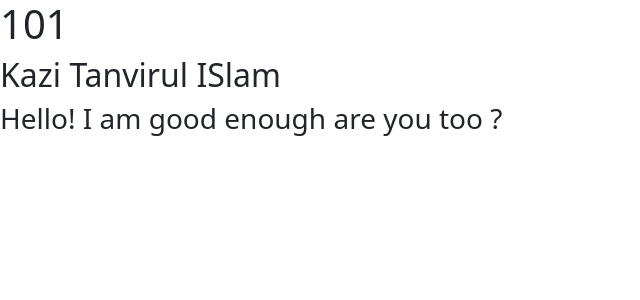
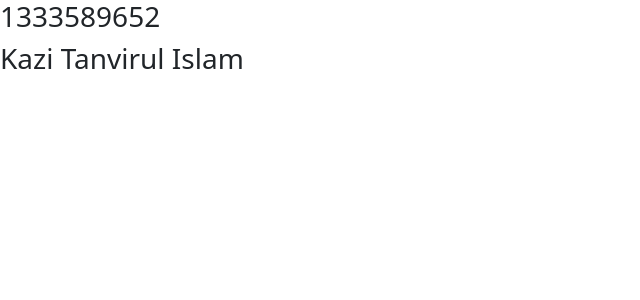
Before and after one commit to bappykti/first-reactApp, a React (Create React App) app: page / in a window 1280 px wide. Shown: the top 300 px of the page, without its empty margins (0-640 px from the left). Built offline with nearby package versions, Linux system fonts and the light colour scheme.

Commit message:
Prop Types

```diff
--- /dev/null
+++ b/src/App24.js
@@ -0,0 +1,13 @@
+// Prop Types
+import React from 'react';
+import Users from './components/PROP_TYPE/Users';
+
+const App24 = () => {
+  return (
+    <div>
+        <Users />
+    </div>
+  )
+}
+
+export default App24;
--- /dev/null
+++ b/src/components/PROP_TYPE/User.js
@@ -0,0 +1,29 @@
+// Prop Types
+import React from 'react';
+import PropTypes from "prop-types";
+
+console.log(PropTypes);
+
+const User = (props) => {
+  return (
+    <div>
+       <h3>{props.user.id}</h3>
+       <h3>{props.user.name}</h3>
+    </div>
+  )
+}
+User.propTypes = {
+    // userName : PropTypes.string,
+    // userId : PropTypes.number,
+    user : PropTypes.shape({
+        id : PropTypes.number,
+        name : PropTypes.string,
+    })
+};
+
+// User.defaultProps = {
+//     userName : "Robot",
+//     userId : 101144
+// }
+
+export default User;
--- /dev/null
+++ b/src/components/PROP_TYPE/Users.js
@@ -0,0 +1,18 @@
+// Prop Types
+import React, { useState } from 'react';
+import User from './User';
+
+const Users = () => {
+    const [user, setUser] = useState({
+        id : 1333589652,
+        name : "Kazi Tanvirul Islam"
+    });
+
+  return (
+    <div>
+        <User user={user} />
+    </div>
+  )
+}
+
+export default Users;
--- a/src/index.js
+++ b/src/index.js
@@ -24,7 +24,8 @@ import 'bootstrap/dist/css/bootstrap.min.css';
 // import App20 from "./App20";
 // import App21 from "./App21";
 // import App22 from "./App22";
-import App23 from "./App23";
+// import App23 from "./App23";
+import App24 from "./App24";
 
 
 
@@ -35,5 +36,5 @@ import App23 from "./App23";
 //   textAlign: "center",
 //   padding: "15px"
 // }
-ReactDOM.render(<App23 />, document.getElementById("root"));
+ReactDOM.render(<App24 />, document.getElementById("root"));
 // ReactDOM.render(<App1 />, document.getElementById("root"));
```
